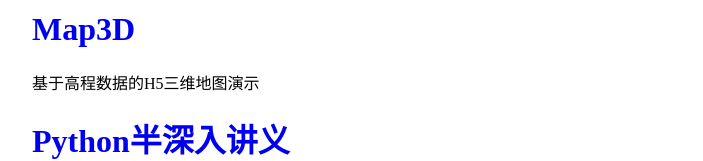
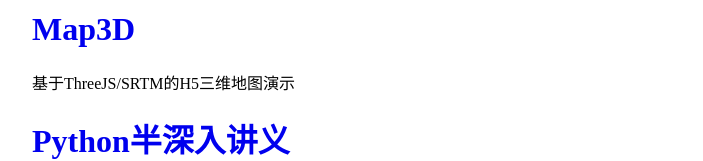
Before and after one commit to nagexiucai/nagexiucai.github.io, a plain HTML site: page index.html in a window 1280 px wide. Shown: the part 380-541 px from the top of the page, without its empty margins (288-991 px from the left). Drawn offline with Linux system fonts and the light colour scheme.

Commit message:
update index.html

```diff
--- a/index.html
+++ b/index.html
@@ -47,7 +47,7 @@
         </div>
         <div class="project-item">
             <h1><a href="https://github.com/nagexiucai/map3d">Map3D</a></h1>
-            <p>基于高程数据的H5三维地图演示</p>
+            <p>基于ThreeJS/SRTM的H5三维地图演示</p>
         </div>
         <div class="project-item">
             <h1><a href="https://github.com/nagexiucai/manuscripts/blob/master/Python半深入讲义.md">Python半深入讲义</a></h1>
```
